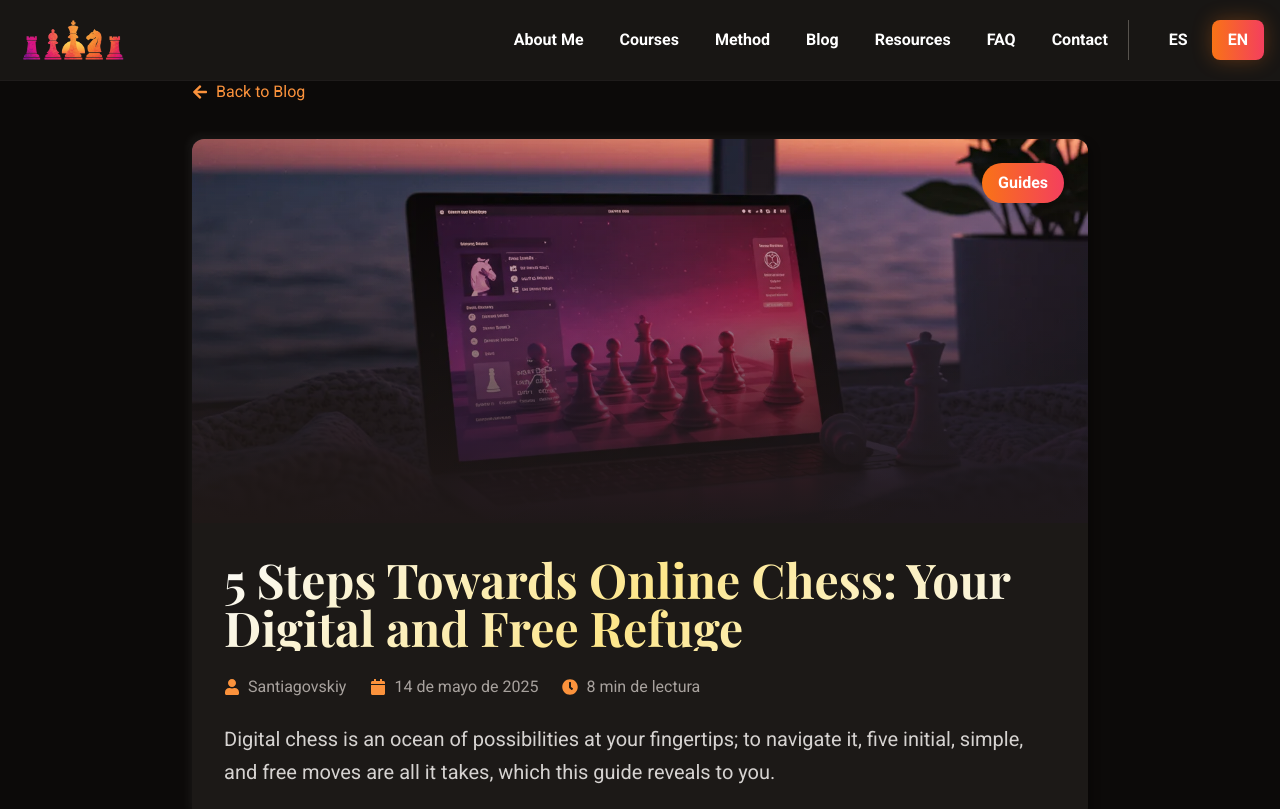
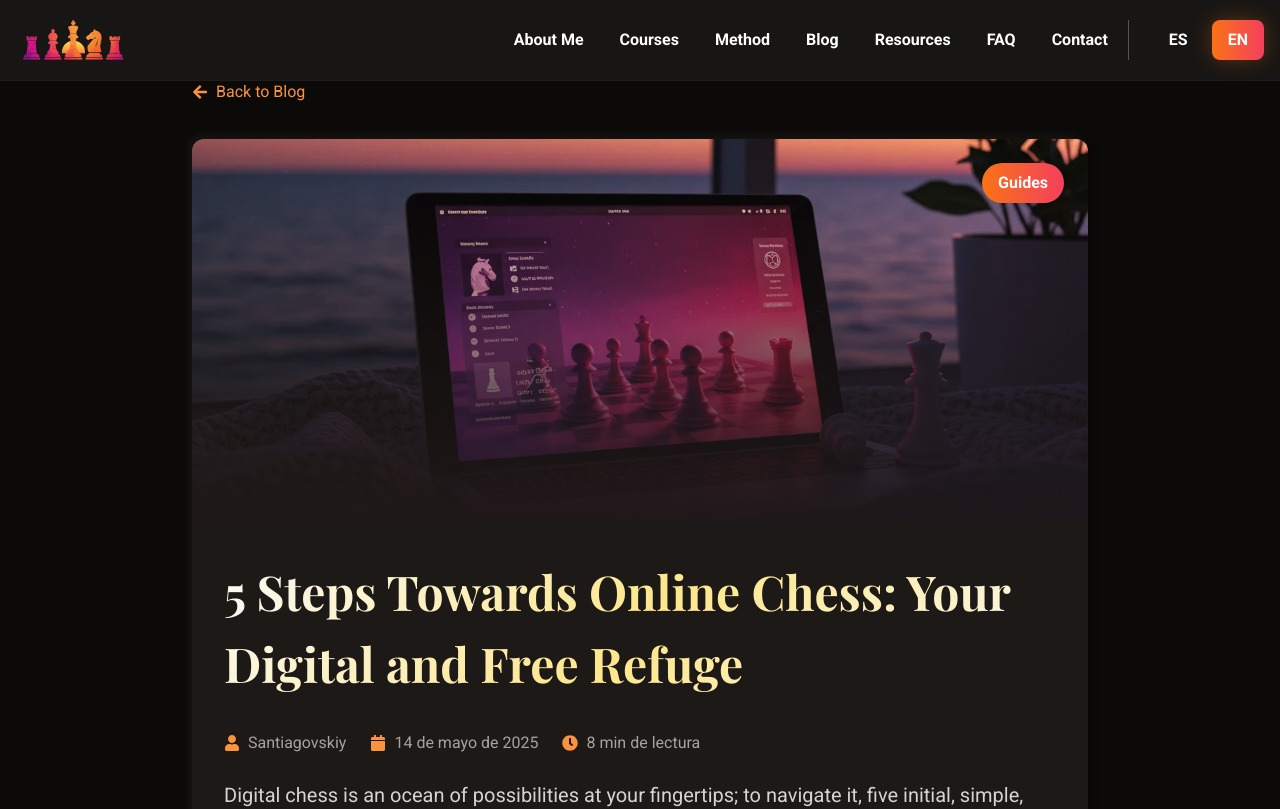
Before and after one commit to elsantin/chill-chess-club, a Next.js app: page /en/blog/5-steps-to-online-chess in a window 1280 px wide. Shown: the top 809 px of the page. Built offline with nearby package versions, Linux system fonts and the light colour scheme; a web font is replaced by a local one.

Commit message:
fix: agregar line-height y padding-bottom a titulos de paginas individuales de blog y recursos

```diff
--- a/app/[locale]/blog/[slug]/page.tsx
+++ b/app/[locale]/blog/[slug]/page.tsx
@@ -73,7 +73,7 @@ export default function BlogPostPage({
               {/* Article Meta */}
               <div className="p-8">
                 <h1
-                  className="text-3xl md:text-5xl font-playfair font-bold mb-6"
+                  className="text-3xl md:text-5xl font-playfair font-bold mb-6 pb-2"
                   style={{
                     background:
                       "linear-gradient(135deg, #fafaf9 0%, #fde68a 50%, #fafaf9 100%)",
@@ -81,6 +81,7 @@ export default function BlogPostPage({
                     WebkitTextFillColor: "transparent",
                     backgroundClip: "text",
                     animation: "none",
+                    lineHeight: "1.5",
                   }}
                 >
                   {post.title}
--- a/app/[locale]/recursos/[slug]/page.tsx
+++ b/app/[locale]/recursos/[slug]/page.tsx
@@ -93,7 +93,7 @@ export default function ResourcePage({
               {/* Resource Meta */}
               <div className="p-8">
                 <h1
-                  className="text-3xl md:text-5xl font-playfair font-bold mb-6"
+                  className="text-3xl md:text-5xl font-playfair font-bold mb-6 pb-2"
                   style={{
                     background:
                       "linear-gradient(135deg, #fafaf9 0%, #fde68a 50%, #fafaf9 100%)",
@@ -101,6 +101,7 @@ export default function ResourcePage({
                     WebkitTextFillColor: "transparent",
                     backgroundClip: "text",
                     animation: "none",
+                    lineHeight: "1.5",
                   }}
                 >
                   {resource.title}
```
